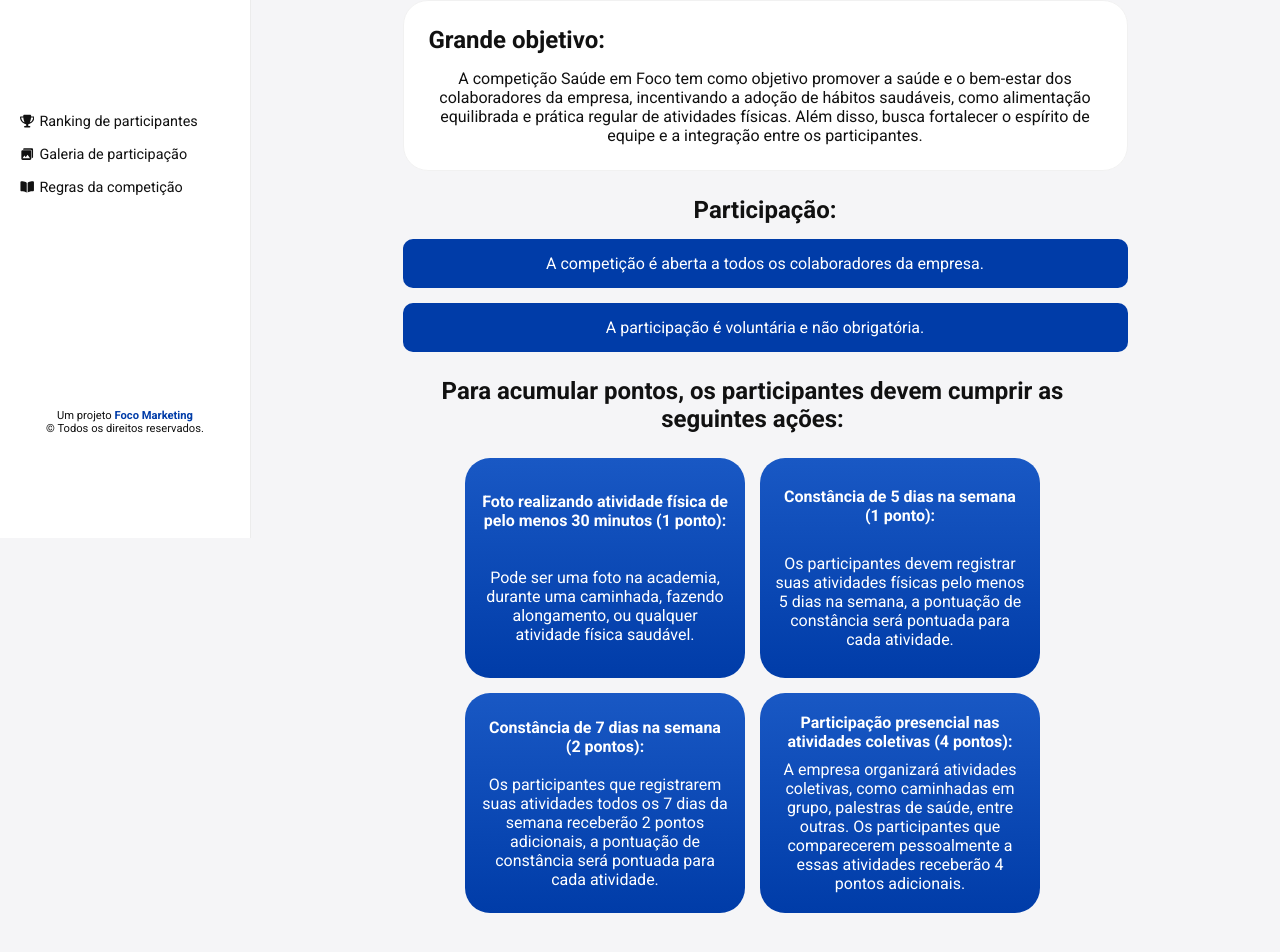
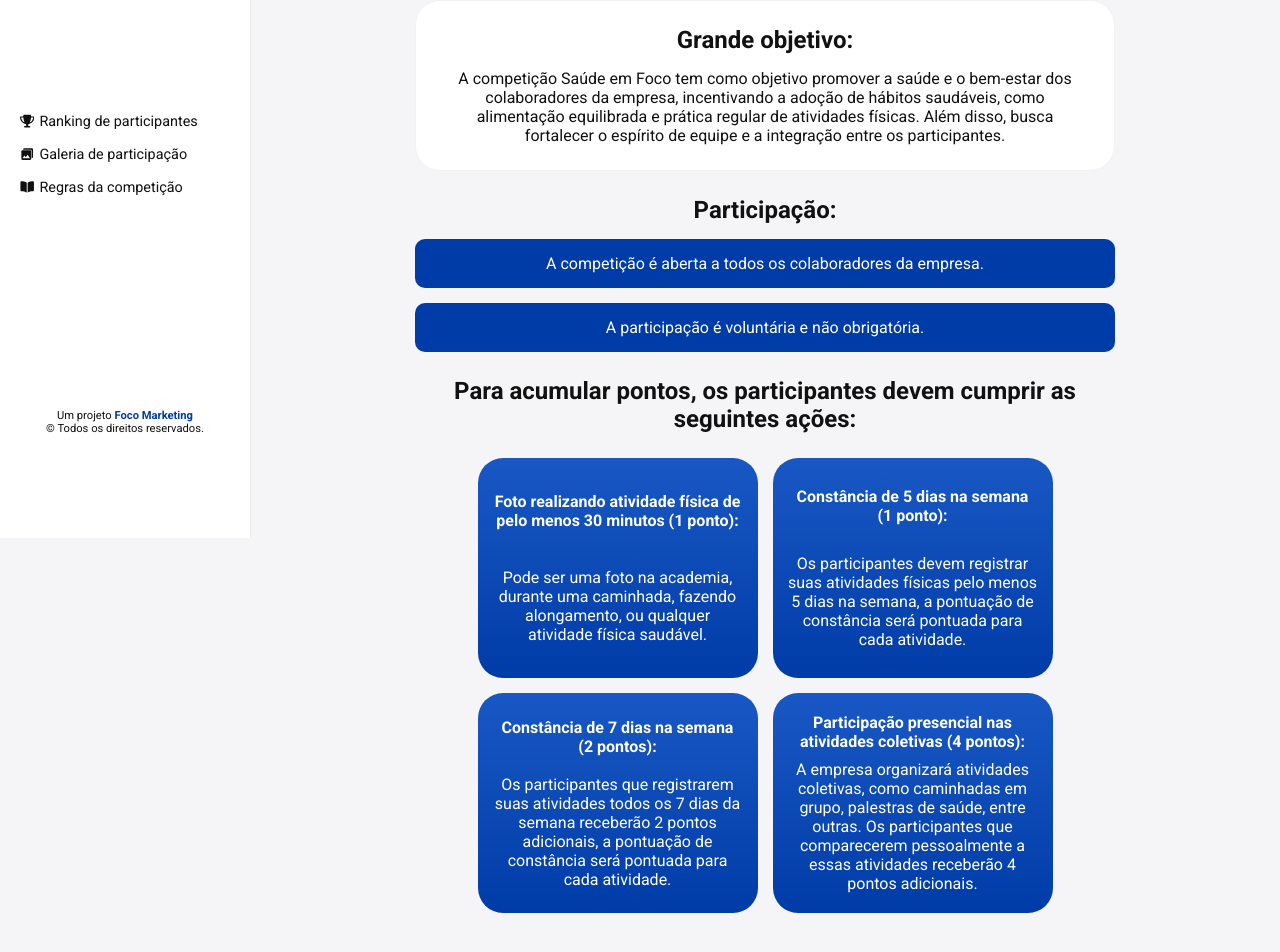
Before and after one commit to Marcos-Amorim-Rodrigues/app-saude-em-foco, a React (Vite) app: page /regras in a window 1280 px wide. Shown: the part 262-1214 px from the top of the page. Built offline with nearby package versions, Linux system fonts and the light colour scheme; the HTML template or start-up script is replaced by a standard one.

Commit message:
rules fixing div alignment

```diff
--- a/styles/rules.css
+++ b/styles/rules.css
@@ -17,6 +17,8 @@
     padding: 25px;
     border: 1px solid #f1f1f1;
     transition: 0.6s;
+    display: grid;
+    justify-content: center;
 }
 
 .objetivo:hover{
@@ -25,6 +27,7 @@
 
 .objetivo h2{
     margin-bottom: 15px;
+    text-align: center;
 }
 
 .participation{
@@ -52,7 +55,10 @@
 }
 
 .points-acumulate{
-    margin: 25px 25px 0 0;
+    margin: 25px 0 0 0;
+    width: 700px;
+    display: grid;
+    justify-content: center;
 }
 
 .points-acumulate h2{
```
